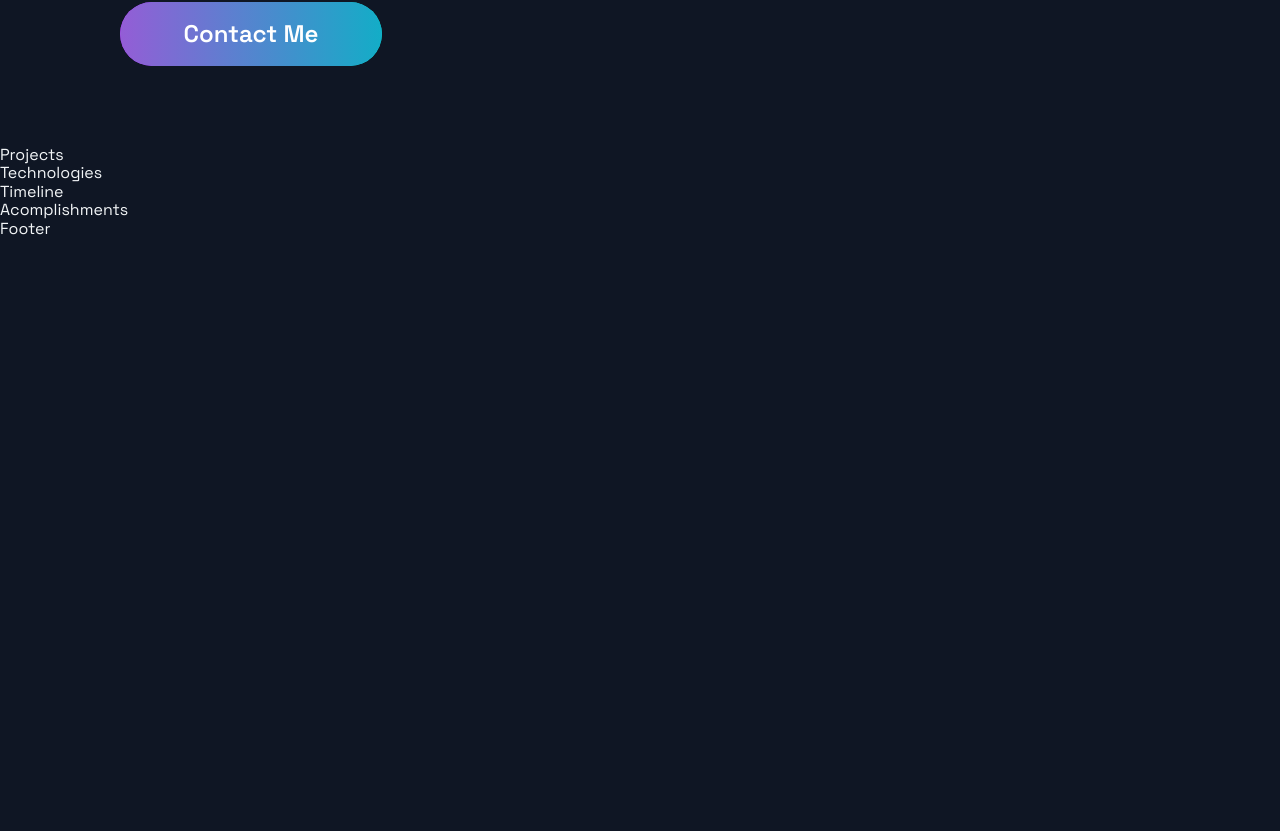
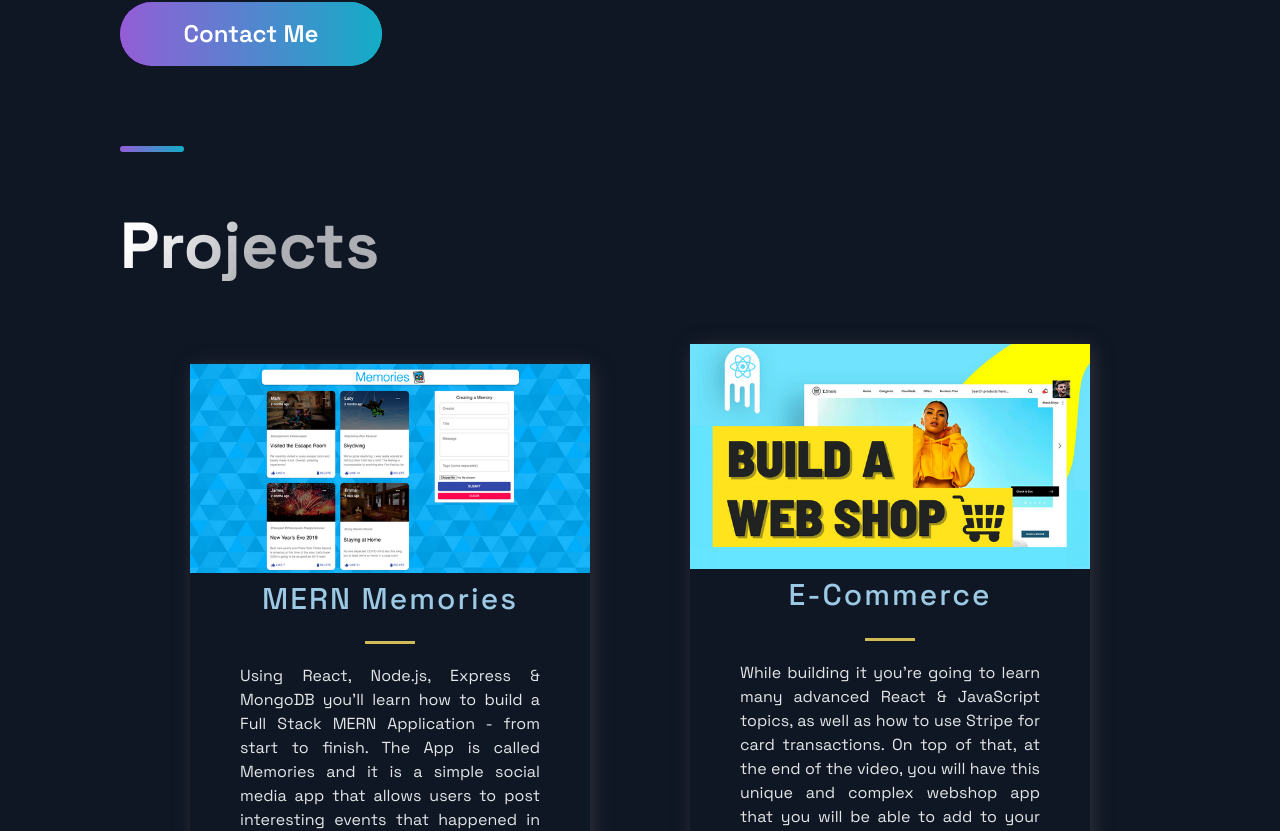
Before and after one commit to DaveToth77/Portfolio, a Next.js app: page / in a window 1280 px wide. Shown: the part 834-1665 px from the top of the page. Before the commit the page ends 1073 px from the top, so only its background shows below. Built offline with nearby package versions, Linux system fonts and the light colour scheme.

Commit message:
added Projects structure

```diff
--- a/src/components/Projects/Projects.js
+++ b/src/components/Projects/Projects.js
@@ -5,9 +5,22 @@
 import { projects } from '../../constants/constants';
 
 const Projects = () => (
-  <div>
-    Projects
-  </div>
+<Section nopadding id='projects'>
+  <SectionDivider />
+  <SectionTitle main>Projects</SectionTitle>
+  <GridContainer>
+    {projects.map(({id, image, title, description, tags, source, visit}) => (
+      <BlogCard key={id}>
+        <Img src={image} />
+        <TitleContent>
+          <HeaderThree title>{title}</HeaderThree>
+          <Hr />
+        </TitleContent>
+        <CardInfo>{description}</CardInfo>
+      </BlogCard>
+    ))}
+  </GridContainer>
+</Section>
 );
 
 export default Projects;
```
